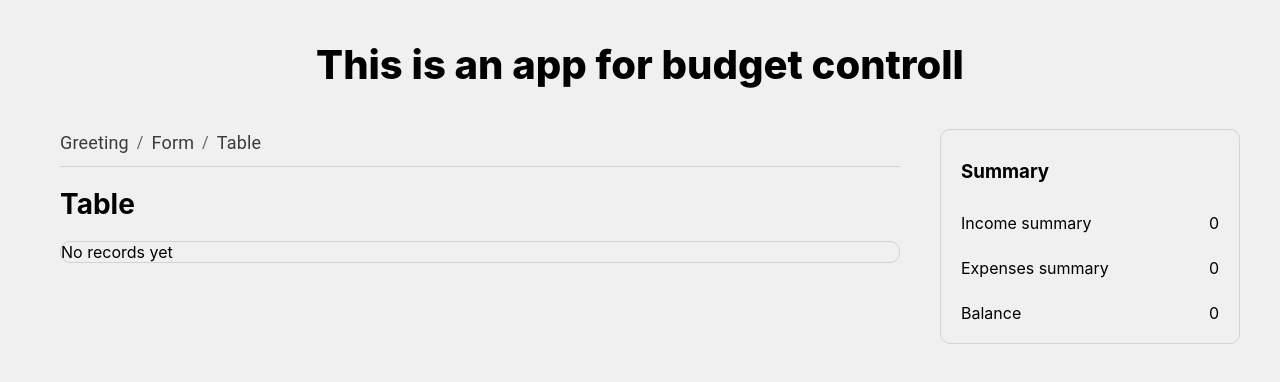
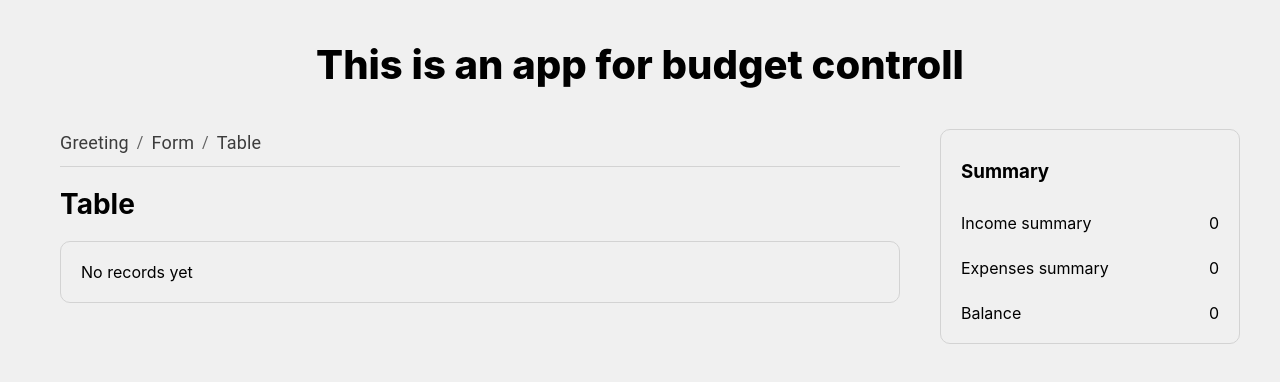
Before and after one commit to yupaziura/test-budget_app, a React (Create React App) app: page /table in a window 1280 px wide. Shown: the top 382 px of the page. Built offline with nearby package versions, Linux system fonts and the light colour scheme.

Commit message:
Add logic to delete records

```diff
--- a/package.json
+++ b/package.json
@@ -5,6 +5,7 @@
   "dependencies": {
     "@emotion/react": "^11.11.1",
     "@emotion/styled": "^11.11.0",
+    "@mui/icons-material": "^5.13.7",
     "@mui/material": "^5.13.7",
     "@mui/x-date-pickers": "^6.9.2",
     "@testing-library/jest-dom": "^5.16.5",
@@ -16,6 +17,7 @@
     "react-router-dom": "^6.14.1",
     "react-scripts": "5.0.1",
     "sass": "^1.63.6",
+    "uuid": "^9.0.0",
     "web-vitals": "^2.1.4"
   },
   "scripts": {
--- a/src/App.js
+++ b/src/App.js
@@ -44,7 +44,7 @@ function App() {
               <Routes>
                 <Route path='/' element={<Greeteing/>}/>
                 <Route path='/form' element={<FormPage setData={setData} data={data}/>}/>
-                <Route path='/table' element={<TablePage data={data}/>}/>
+                <Route path='/table' element={<TablePage setData={setData} data={data}/>}/>
               </Routes>
           </main>
         </div>
--- a/src/components/Form/CustomForm.js
+++ b/src/components/Form/CustomForm.js
@@ -2,6 +2,7 @@ import { useState } from "react";
 import { LocalizationProvider } from '@mui/x-date-pickers/LocalizationProvider';
 import { AdapterDayjs } from '@mui/x-date-pickers/AdapterDayjs';
 import dayjs from "dayjs";
+import { v4 as uuidv4 } from 'uuid';
 
 import { TextField,
          Select,
@@ -29,7 +30,8 @@ const CustomForm = ({setData, data}) => {
     const pushToData = (e) => {
         e.preventDefault();
         const checkAmount = type === 'expenses'? amount*(-1) : amount;
-        const newData = [...data, {amount: checkAmount, type, comment, date}].sort((a,b) => Date.parse(b.date) - Date.parse(a.date));
+        const guid = uuidv4();
+        const newData = [...data, {guid, amount: checkAmount, type, comment, date}].sort((a,b) => Date.parse(b.date) - Date.parse(a.date));
         setData(newData);
         localStorage.setItem('records', JSON.stringify(newData))
         setAmount('');
--- a/src/components/Table/CustomTable.js
+++ b/src/components/Table/CustomTable.js
@@ -3,6 +3,8 @@ import TableBody from '@mui/material/TableBody';
 import TableCell from '@mui/material/TableCell';
 import TableHead from '@mui/material/TableHead';
 import TableRow from '@mui/material/TableRow';
+import { IconButton } from '@mui/material';
+import DeleteIcon from '@mui/icons-material/Delete';
 
 import './CustomTable.scss';
 
@@ -12,14 +14,17 @@ function formatDate(string){
     return new Date(string).toLocaleDateString([],options);
 }
 
-const CustomTable = ({data}) => {
-    // console.log(data)
+const CustomTable = ({data, setData}) => {
+
+    const deleteRecord = (guid) =>{
+        setData(d => d.filter(item => guid !== item.guid))
+    }
     return (
         <>
         <div className="table">
             {
                 data.length === 0?
-                <p>No records yet</p>
+                <p className='table_empty'>No records yet</p>
                 :
                 <Table sx={{ minWidth: 650 }} aria-label="simple table">
                     <TableHead>
@@ -28,15 +33,21 @@ const CustomTable = ({data}) => {
                             <TableCell align="right">Type</TableCell>
                             <TableCell align="right">Date</TableCell>
                             <TableCell align="right">Comment</TableCell>
+                            <TableCell align="right">Delete record</TableCell>
                         </TableRow>
                     </TableHead>
                     <TableBody>
                         {data.map((row, i) => (
-                            <TableRow key={i} style={{backgroundColor: row.type==='expenses'? '#c29c9c' : null}}>
+                            <TableRow key={row.guid} style={{backgroundColor: row.type==='expenses'? '#c29c9c' : null}}>
                                 <TableCell align="right">{row.amount}</TableCell>
                                 <TableCell align="right">{row.type}</TableCell>
                                 <TableCell align="right">{formatDate(row.date)}</TableCell>
                                 <TableCell align="right">{row.comment}</TableCell>
+                                <TableCell align="right">
+                                    <IconButton aria-label="delete">
+                                        <DeleteIcon onClick={()=>deleteRecord(row.guid)} />
+                                    </IconButton>
+                                </TableCell>
                             </TableRow>
                         ))}
                     </TableBody>
--- a/src/components/Table/CustomTable.scss
+++ b/src/components/Table/CustomTable.scss
@@ -3,4 +3,8 @@
 .table{
     @include rounded-border;
     padding: 0;
+
+    &_empty {
+        margin: 20px;
+    }
 }
--- a/src/pages/TablePage/TablePage.js
+++ b/src/pages/TablePage/TablePage.js
@@ -2,11 +2,11 @@ import CustomTable from '../../components/Table/CustomTable';
 
 import './TablePage.scss';
 
-const TablePage = ({data}) => {
+const TablePage = ({data, setData}) => {
     return (
         <>
             <h3 className='table-page_header'>Table</h3>
-            <CustomTable data={data}/>
+            <CustomTable data={data} setData={setData}/>
         </>
     )
 }
```
Also changed, not shown: 1 other file (tests, documents, lock files or other folders).
